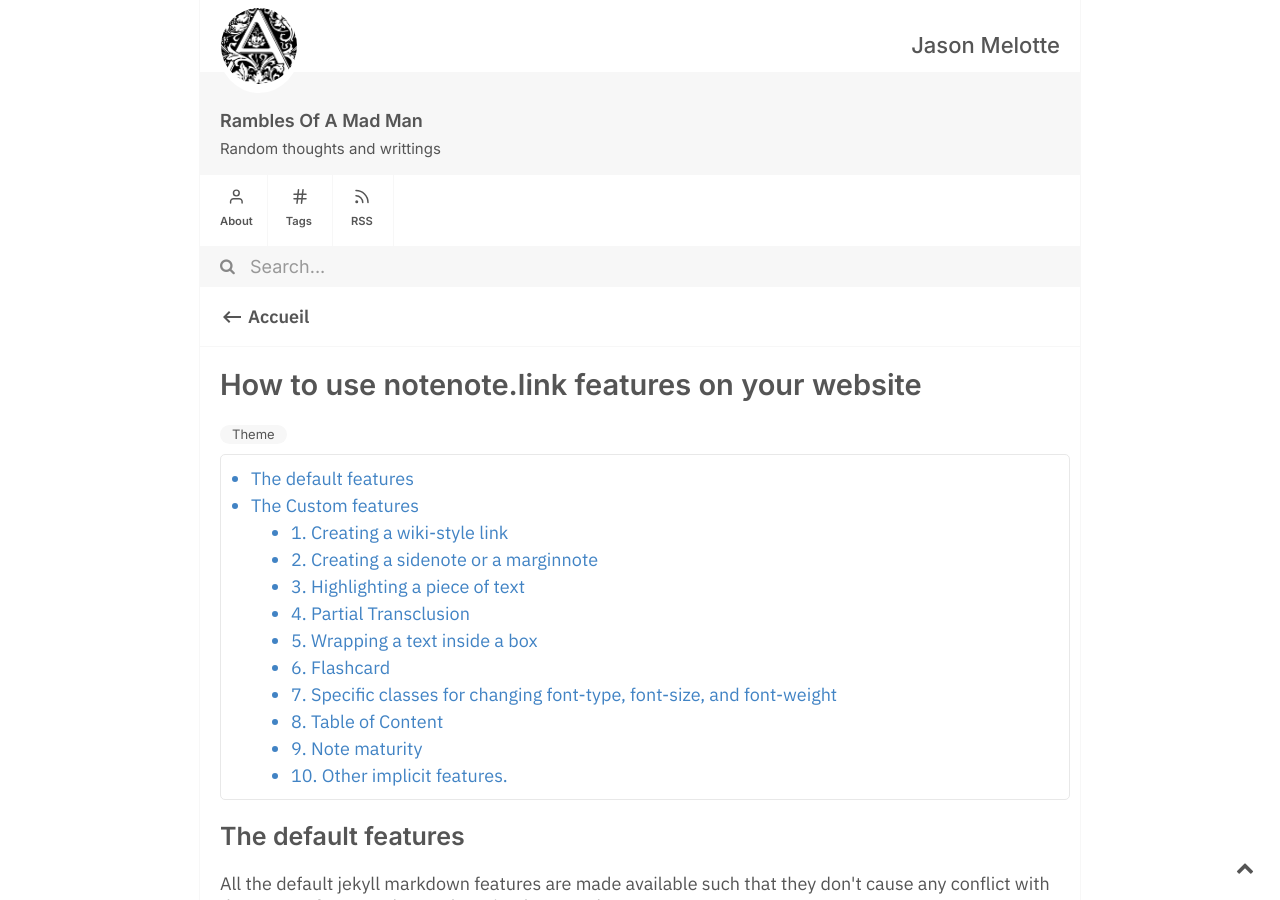
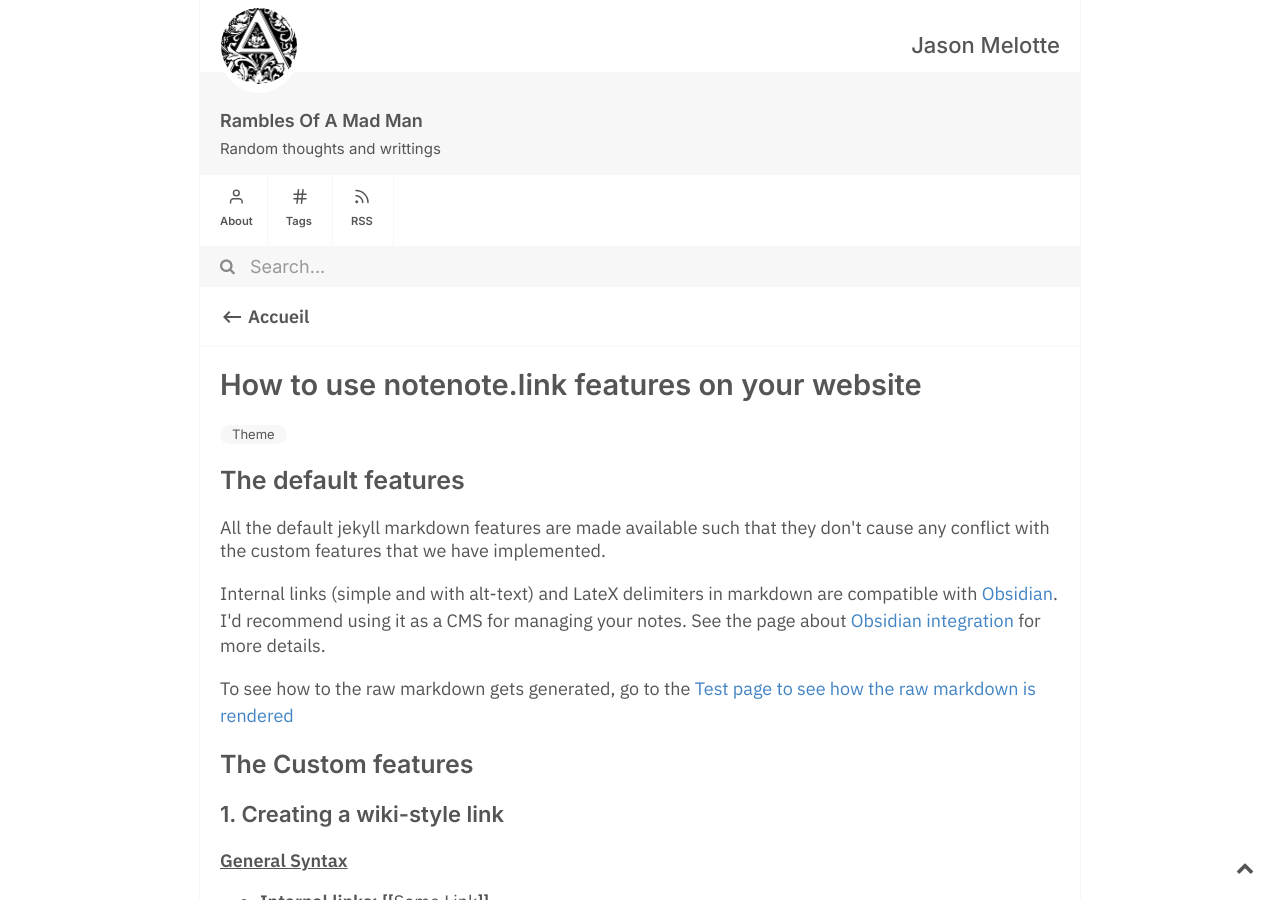
Before and after one commit to Jason-Melotte/notes, a Jekyll site: the page built from _notes/How to use the special features.md, in a window 1280 px wide and 900 px high. Built offline with Jekyll 4.4.1, drawn with Linux system fonts in a browser that asks for light colours; comment, search, counter and statistics services are not loaded; the table of contents is made by our own code; part of the change alters nothing that is shown.

Commit message:
Update content.html
toc error

```diff
--- a/_includes/content.html
+++ b/_includes/content.html
@@ -12,7 +12,7 @@
     {%- endif -%}
 </ul>
 {%- endif -%}
-{%- include toc.html -%}
+<!-- {%- include toc.html -%} -->
 <div class="content">
 
     {%- assign content_array = content | split:'[[' -%}
```
